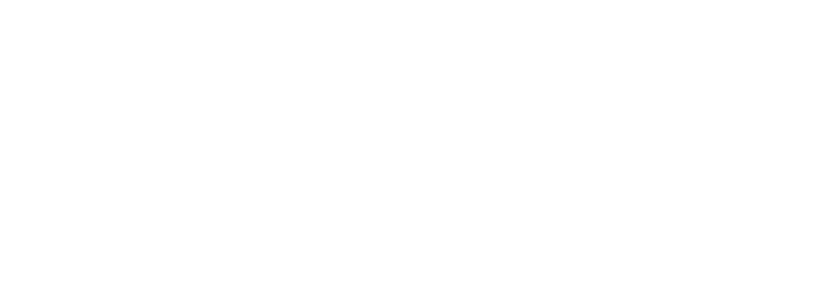
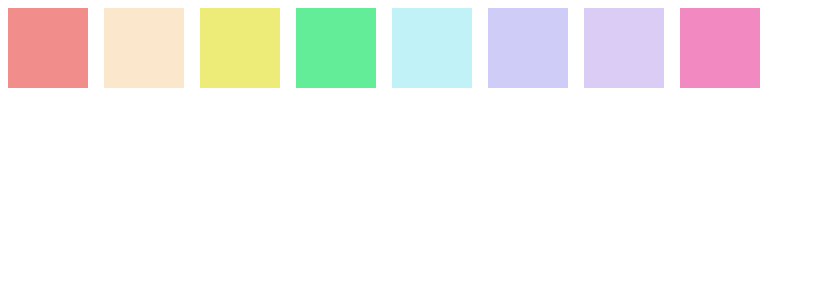
Before and after one commit to system-Barinda/React-project-of-learning, a React (Vite) app in the folder React_learning/: page / in a window 1280 px wide. Shown: the top 300 px of the page, without its empty margins (0-815 px from the left). Built offline with nearby package versions, Linux system fonts and the light colour scheme.

Commit message:
chore:done to update it

```diff
--- a/React_learning/src/page/GamePad.jsx
+++ b/React_learning/src/page/GamePad.jsx
@@ -1,28 +1,33 @@
 import { useState } from "react";
-import pads from "./pads";
+import padsData from "./pads";
+import Pad from "./Padd";
 
-import Padd from "./Padd";
 export default function App() {
-  const [pad, setPad] = useState(pads);
+  const [pads, setPads] = useState(padsData);
 
-  const buttonElements = pad.map((padItem) => {
-    return (
-    //   <button
-    //     key={padItem.id}
-    //     style={{ backgroundColor: padItem.color }}
-    //     className="m-2 p-4 h-40 w-40"
-    //   >
-    //     {padItem.on}
-    //   </button>
-    <Padd key={pad.id} color={pad.color} on={pad.on}/>
+  function togglePad(id) {
+    setPads(prevPads =>
+      prevPads.map(pad =>
+        pad.id === id ? { ...pad, on: !pad.on } : pad
+      )
     );
-  });
+  }
+
+  const buttonElements = pads.map(pad => (
+    <Pad
+      key={pad.id}
+      id={pad.id}
+      color={pad.color}
+      on={pad.on}
+      toggle={togglePad}
+    />
+  ));
 
   return (
     <main>
-            <div className="pad-container">
-                {buttonElements}
-            </div>
-        </main>
+      <div className="pad-container">
+        {buttonElements}
+      </div>
+    </main>
   );
 }
--- a/React_learning/src/page/Padd.jsx
+++ b/React_learning/src/page/Padd.jsx
@@ -1,17 +1,9 @@
-import React from "react"
-
 export default function Pad(props) {
-    const [on, setOn] = React.useState(props.on)
-
-    function toggle() {
-        setOn(prevOn => !prevOn)
-    }
-
-    return (
-        <button
-            style={{backgroundColor: props.color}}
-            className={on ? "on" : undefined}
-            onClick={toggle}
-        ></button>
-    )
+  return (
+    <button
+      style={{ backgroundColor: props.color }}
+      className={`w-20 h-20 m-2 ${props.on ? "opacity-100" : "opacity-40"}`}
+      onClick={() => props.toggle(props.id)}
+    />
+  );
 }
```
